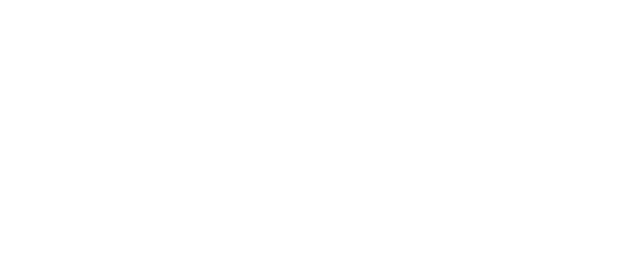
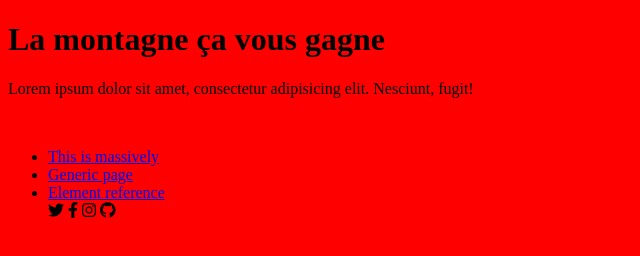
Before and after one commit to StevenJamet/lamontagne.sass, a plain HTML site: page index.html in a window 1280 px wide. Shown: the whole page, without its empty margins (0-640 px from the left). Drawn offline with Linux system fonts and the light colour scheme.

Commit message:
html arrivé a la nav barre

```diff
--- a/assets/index.scss
+++ b/assets/index.scss
@@ -0,0 +1,3 @@
+body{
+    background: red;
+}
--- a/index.html
+++ b/index.html
@@ -1,13 +1,45 @@
 <!DOCTYPE html>
 <html lang="en">
+
 <head>
     <meta charset="UTF-8">
     <meta http-equiv="X-UA-Compatible" content="IE=edge">
     <meta name="viewport" content="width=device-width, initial-scale=1.0">
-    <link rel="stylesheet" href="/assets/index.css">
-    <title>Document</title>
+    <link rel="stylesheet" href="./assets/index.css">
+    <link rel="stylesheet" href="https://cdnjs.cloudflare.com/ajax/libs/font-awesome/6.4.0/css/all.min.css">
+    <title>La montagne ca vous gagne</title>
 </head>
+
 <body>
+    <header>
+        <h1>La montagne ça vous gagne</h1>
+        <p>Lorem ipsum dolor sit amet, consectetur adipisicing elit. Nesciunt, fugit!</p>
+        <i class="fa-thin fa-circle-arrow-down"></i>
+    </header>
+    <nav>
+        <ul>
+            <div class="link-page">
+                <li>
+                    <a href="#">This is massively</a>
+                </li>
+                <li>
+                    <a href="#">Generic page</a>
+                </li>
+                <li>
+                    <a href="#">Element reference</a>
+                </li>
+            </div>
+            <div class="social-link">
+                <i class="fa-brands fa-twitter"></i>
+                <i class="fa-brands fa-facebook-f"></i>
+                <i class="fa-brands fa-instagram"></i>
+                <i class="fa-brands fa-github"></i>
+            </div>
+
+        </ul>
+    </nav>
+
 
 </body>
+
 </html>
```
Also changed, not shown: assets/index.css, 1 other file.
